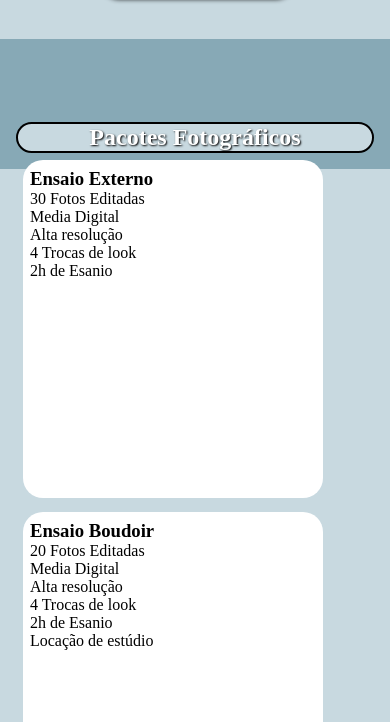
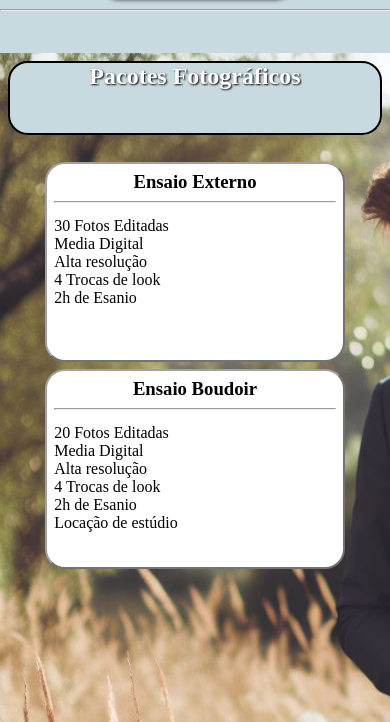
Before and after one commit to MatheusAssisGhost/DevWeb2024_02, a plain HTML site: page CSS/Atividade responsividade/media.html in a window 390 px wide. Shown: the part 122-844 px from the top of the page. Drawn offline with Linux system fonts and the light colour scheme; a web font is replaced by a local one.

Commit message:
site responsividade atualizado com flexbox

```diff
--- a/CSS/Atividade responsividade/media.html
+++ b/CSS/Atividade responsividade/media.html
@@ -2,8 +2,8 @@
 <html lang="pt-br">
 
 <head>
-    <link rel="stylesheet" href="style.css" type="text/css"/>
-    <link rel="shortcut icon" href="icon2.png" type="image/x-icon"/>
+    <link rel="stylesheet" href="style.css" type="text/css" />
+    <link rel="shortcut icon" href="icon2.png" type="image/x-icon" />
     <meta charset="UTF-8">
     <meta name="viewport" content="width=device-width, initial-scale=1.0">
     <title>Media Responsiva</title>
@@ -17,13 +17,17 @@
         </header>
     </div>
 
+    <hr>
+
     <div class="div_main">
-        <main class="main">
 
         <h2 class="titulo3">Pacotes Fotográficos</h2>
 
+        <main class="main">
+
             <div class="pack">
                 <h3>Ensaio Externo</h3>
+                <hr>
                 <ol class="pack_list">
                     <li>30 Fotos Editadas</li>
                     <li>Media Digital</li>
@@ -35,6 +39,7 @@
 
             <div class="pack">
                 <h3>Ensaio Boudoir</h3>
+                <hr>
                 <ol class="pack_list">
                     <li>20 Fotos Editadas</li>
                     <li>Media Digital</li>
@@ -47,13 +52,17 @@
         </main>
     </div>
 
+    <hr>
+
     <div class="div_section">
-        <section class="section">
 
         <h2 class="titulo4">Locações</h2>
 
+        <section class="section">
+
             <div class="pack">
                 <h3>Edificio Copan</h3>
+                <hr>
                 <ol class="pack_list">
                     <li>Locação por diária</li>
                     <li>Vista da cidade de São Paulo</li>
@@ -64,6 +73,7 @@
             </div>
             <div class="pack">
                 <h3>Estudio 64</h3>
+                <hr>
                 <ol class="pack_list">
                     <li>Locação por hora</li>
                     <li>Decoração Rústica</li>
@@ -74,6 +84,7 @@
             </div>
             <div class="pack">
                 <h3>Tatuapé Palace</h3>
+                <hr>
                 <ol class="pack_list">
                     <li>Locação por diária</li>
                     <li>Vista da cidade de São Paulo</li>
@@ -85,6 +96,7 @@
             </div>
             <div class="pack">
                 <h3>Estúdio Vici</h3>
+                <hr>
                 <ol class="pack_list">
                     <li>Locação por hora</li>
                     <li>Vista para a Serra</li>
--- a/CSS/Atividade responsividade/style.css
+++ b/CSS/Atividade responsividade/style.css
@@ -37,21 +37,40 @@ body {
 }
 
 .div_main {
-    background-color: #87A9B6;
+    background-image: url(foto1.jfif);
+    background-size: 100vw;
+    background-repeat: no-repeat;
     margin: 5vh auto auto auto;
     padding: 2vw;
+    height: 90vh;
 }
 
 .main {
-    margin: auto 5vh auto auto;
-    background-color: #87A9B6;
-    margin: 5vh auto auto auto;
+    margin: 5% auto auto auto;
     padding: 2vw;
+    display: flex;
+    justify-content: center;
+    flex-direction: row;
+    align-items: center;
+}
+
+main {
+    display: flex;
+    justify-content: space-around;
+    flex-direction: row;
 }
 
 
 ol {
     list-style-type: none;
+}
+
+hr {
+    margin: 3% auto 5% auto;
+}
+
+h3 {
+    text-align: center;
 }
 
 .titulo3 {
@@ -60,30 +79,46 @@ ol {
     background-color: #C8D9E0;
     text-shadow: 1px 1px 2px black;
     border-radius: 20px;
-    margin: 3vh auto auto auto;
+    margin: auto;
     border: 2px solid black;
     max-width: 500px;
+    height: 10%;
 }
 
 .pack {
     background-color: white;
-    width: 30%;
-    margin: 3%;
+    box-sizing: border-box;
+    float: center;
+    width: 40%;
+    height: 40vh;
+    margin: auto auto 2% auto;
+    padding: 2%;
+    max-width: 300px;
+    max-height: 250px;
+    border-radius: 20px;
+    border: 2px outset rgba(0, 0, 0, 0.549);
 }
 
-.pack {
-    float: left;
-    width: 40%;
-    height: 40vh;
-    margin: 2%;
+.pack:hover {
+    transform: scale(110%);
+    transition: all 0.3s ease-in;
+    box-shadow: 5px 5px 5px white;
+}
+
+.div_section {
+    background-image: url(foto2.jfif);
+    background-size: 100%;
+    background-repeat: no-repeat;
     padding: 2%;
-    max-width: 300px;
-    border-radius: 20px;
 }
 
 .section {
     clear: both;
-    background-color: #87A9B6;
+    display: flex;
+    justify-content: space-around;
+    margin: 3% auto auto auto;
+    padding: 3%;
+    gap: 2%;
 }
 
 .titulo4 {
@@ -95,10 +130,37 @@ ol {
     margin: 3vh auto auto auto;
     border: 2px solid black;
     max-width: 500px;
+    min-width: 300px;
 }
 
 @media(max-width:768px) {
+
+    .div_main {
+        background-size: auto;
+    }
+
+    .main {
+        display: flex;
+        flex-direction: row;
+        flex-wrap: wrap;
+    }
+
+    .div_section {
+        display: flex;
+        flex-direction: column;
+        background-size: auto;
+    }
+
+    .section {
+        display: flex;
+        flex-direction: row;
+        flex-wrap: wrap;
+    }
+
     .pack {
-        width: 100%;
+        width: 90%;
+        clear: both;
+        max-width: 300px;
+        max-height: 200px;
     }
 }
```
Also changed, not shown: CSS/Atividade responsividade/bg_main.png (added), CSS/Atividade responsividade/foto1.jfif (added), CSS/Atividade responsividade/foto2.jfif (added). Lines whose indentation alone changed are shown as unchanged.
